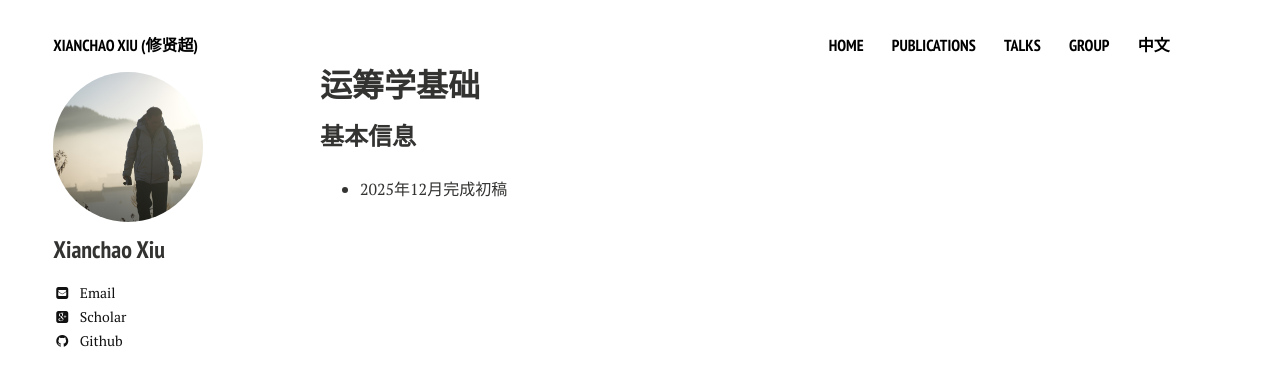
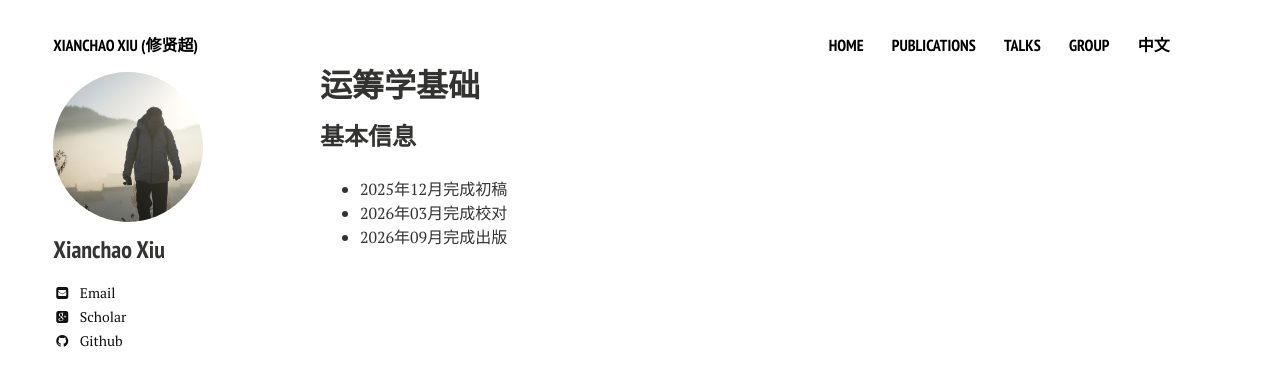
Before and after one commit to xianchaoxiu/xianchaoxiu.github.io, a Jekyll site: the page built from chinese/book/OR/index.md, in a window 1280 px wide. Shown: the top 386 px of the page. Built offline with Jekyll 4.4.1, drawn with Linux system fonts in a browser that asks for light colours; nearby versions of some CDN libraries.

Commit message:
Update index.md

```diff
--- a/chinese/book/OR/index.md
+++ b/chinese/book/OR/index.md
@@ -8,3 +8,5 @@ share: false
 
 ### 基本信息
 * 2025年12月完成初稿
+* 2026年03月完成校对
+* 2026年09月完成出版
```
